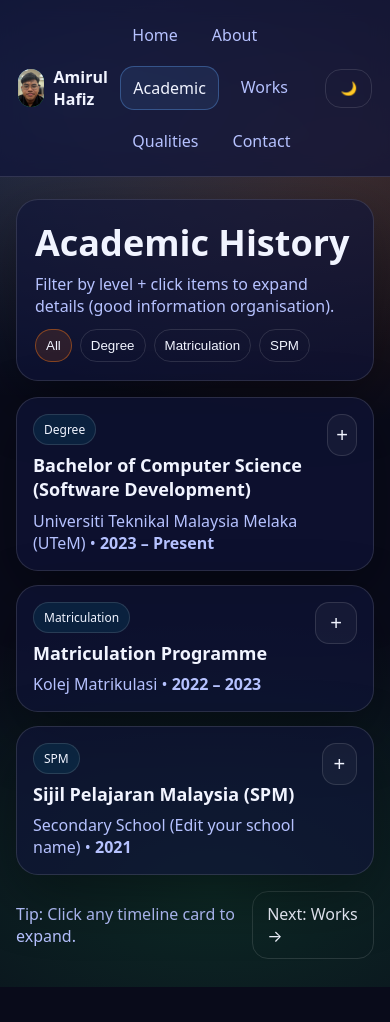
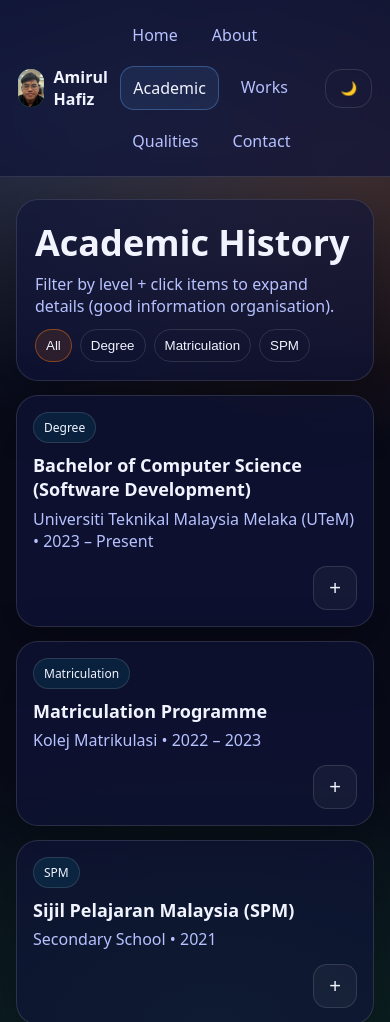
Before and after one commit to Mirulfiz04/E-portfolio-assignment-HCI, a plain HTML site: page academic.html in a window 390 px wide. Shown: the top 1022 px of the page. Before the commit the page ends 987 px from the top, so only its background shows below. Drawn offline with Linux system fonts and the light colour scheme.

Commit message:
Fixing js problem

```diff
--- a/css/academic.css
+++ b/css/academic.css
@@ -426,3 +426,97 @@ h1{margin:0 0 6px; font-size:36px}
   color:var(--muted);
   line-height:1.7;
 }
+
+/* ===== Academic Timeline (hover image) ===== */
+.timeline{
+  margin-top:14px;
+  display:grid;
+  gap:14px;
+}
+
+.tCard{
+  padding:0;
+  overflow:hidden;
+}
+
+.tWrap{
+  display:grid;
+  grid-template-columns: 220px 1fr 56px;
+  gap:14px;
+  padding:16px;
+  align-items:center;
+}
+
+@media (max-width: 900px){
+  .tWrap{ grid-template-columns: 1fr; }
+  .tToggle{ justify-self:end; }
+}
+
+.tMedia{
+  border-radius:18px;
+  border:1px solid var(--line);
+  background: rgba(255,255,255,.04);
+  padding:12px;
+  display:flex;
+  flex-direction:column;
+  gap:10px;
+
+  /* ✅ hover feel */
+  opacity:.85;
+  transform: translateY(0);
+  transition: .15s ease;
+}
+
+.tCard:hover .tMedia{
+  opacity:1;
+  transform: translateY(-2px);
+}
+
+.tImgBox{
+  width:100%;
+  height:120px;
+  border-radius:16px;
+  border:1px solid var(--line);
+  overflow:hidden;
+  background: rgba(255,255,255,.03);
+  display:grid;
+  place-items:center;
+}
+
+.tImgBox img{
+  width:100%;
+  height:100%;
+  object-fit:cover;
+  object-position:center;
+}
+
+.tYear{
+  font-weight:900;
+  text-align:center;
+}
+
+.tInfo{ min-width:0; }
+.tBadge{
+  display:inline-block;
+  padding:6px 10px;
+  border-radius:999px;
+  border:1px solid var(--line);
+  background: rgba(6,182,212,.10);
+  font-size:12px;
+}
+
+.tTitle{ margin:10px 0 6px; }
+.tMeta{ margin:0; color:var(--muted); }
+
+.tToggle{
+  width:44px;
+  height:44px;
+  border-radius:14px;
+  border:1px solid var(--line);
+  background: rgba(255,255,255,.04);
+  color: var(--text);
+  cursor:pointer;
+}
+
+.tMore{ margin-top:12px; }
+.tList{ margin:0; padding-left:18px; color:var(--muted); line-height:1.7; }
--- a/js/academic.js
+++ b/js/academic.js
@@ -1,22 +1,29 @@
-// js/academic.js
+// js/academic.js  ✅ (Academic Timeline + Filter + Expand + Theme + Toast)
+
 const root = document.documentElement;
 const themeBtn = document.getElementById("themeBtn");
 const toastEl = document.getElementById("toast");
+const timelineEl = document.getElementById("timeline");
+const filtersEl = document.getElementById("filters");
 
-function toast(msg){
-  if(!toastEl) return;
+function toast(msg) {
+  if (!toastEl) return;
   toastEl.textContent = msg;
   toastEl.classList.add("show");
   clearTimeout(window.__t);
-  window.__t = setTimeout(()=>toastEl.classList.remove("show"), 1600);
+  window.__t = setTimeout(() => toastEl.classList.remove("show"), 1600);
 }
 
-// Theme
+/* ---------------------------
+   THEME (same behavior as others)
+---------------------------- */
 const saved = localStorage.getItem("theme");
-if(saved) root.setAttribute("data-theme", saved);
-if(themeBtn){
-  themeBtn.textContent = (root.getAttribute("data-theme")==="light") ? "☀️" : "🌙";
-  themeBtn.addEventListener("click", ()=>{
+if (saved) root.setAttribute("data-theme", saved);
+if (themeBtn) {
+  themeBtn.textContent =
+    root.getAttribute("data-theme") === "light" ? "☀️" : "🌙";
+
+  themeBtn.addEventListener("click", () => {
     const cur = root.getAttribute("data-theme") || "dark";
     const next = cur === "dark" ? "light" : "dark";
     root.setAttribute("data-theme", next);
@@ -26,113 +33,140 @@ if(themeBtn){
   });
 }
 
-// ✅ Academic timeline data (edit these)
-const academicData = [
+/* ---------------------------
+   ACADEMIC DATA (edit images/links here)
+   ✅ IMPORTANT: Ensure these image paths exist in your repo
+---------------------------- */
+const academic = [
   {
+    id: "deg",
     level: "Degree",
     title: "Bachelor of Computer Science (Software Development)",
     place: "Universiti Teknikal Malaysia Melaka (UTeM)",
     year: "2023 – Present",
+    img: "assets/academic/utem.png", // ✅ put this file
     details: [
-      "Focus: Software Engineering, UI/UX, Web & Mobile development",
-      "Projects: e-Portfolio, SIMS, AI Classifier, etc."
+      "Program: Software Development",
+      "Focus: UI/UX, Web, Mobile, AI projects",
+      "Activities: e-Portfolio, projects, teamwork"
     ]
   },
   {
+    id: "matric",
     level: "Matriculation",
     title: "Matriculation Programme",
     place: "Kolej Matrikulasi",
     year: "2022 – 2023",
+    img: "assets/academic/matric.png", // ✅ put this file
     details: [
-      "Stream: (Edit your stream here)",
-      "Built strong foundation in computing & mathematics"
+      "Foundation studies before degree",
+      "Prepared for computing & problem-solving",
+      "Built discipline in learning"
     ]
   },
   {
+    id: "spm",
     level: "SPM",
     title: "Sijil Pelajaran Malaysia (SPM)",
-    place: "Secondary School (Edit your school name)",
+    place: "Secondary School",
     year: "2021",
+    img: "assets/academic/spm.png", // ✅ put this file
     details: [
-      "Activities: (Edit your activities)",
-      "Results: (Optional)"
+      "Core subjects + elective subjects",
+      "Built early interest in computing",
+      "Completed SPM successfully"
     ]
   }
 ];
 
-const timelineEl = document.getElementById("timeline");
-const filtersEl = document.getElementById("filters");
+let activeFilter = "all";
 
-function render(filter="all"){
-  if(!timelineEl) return;
+/* ---------------------------
+   RENDER
+---------------------------- */
+function render() {
+  if (!timelineEl) return;
   timelineEl.innerHTML = "";
 
-  const items = academicData.filter(item => filter === "all" ? true : item.level === filter);
+  const list =
+    activeFilter === "all"
+      ? academic
+      : academic.filter((x) => x.level === activeFilter);
 
-  items.forEach((item)=>{
+  list.forEach((item) => {
     const card = document.createElement("article");
-    card.className = "card tCard";
+    card.className = "tCard card";
+    card.dataset.level = item.level;
+
+    // ✅ This structure is what makes the hover image show nicely
     card.innerHTML = `
-      <div class="tTop">
-        <div class="tLeft">
-          <span class="tPill">${item.level}</span>
+      <div class="tWrap">
+        <div class="tMedia" aria-hidden="true">
+          <div class="tImgBox">
+            <img src="${item.img}" alt="${item.level} logo" loading="lazy"
+              onerror="this.closest('.tMedia').style.display='none';" />
+          </div>
+          <div class="tYear">${item.year}</div>
+        </div>
+
+        <div class="tInfo">
+          <div class="tBadge">${item.level}</div>
           <h3 class="tTitle">${item.title}</h3>
-          <p class="tMeta">${item.place} • <b>${item.year}</b></p>
+          <p class="tMeta">${item.place} • <span class="tMetaYear">${item.year}</span></p>
+
+          <div class="tMore" hidden>
+            <ul class="tList">
+              ${(item.details || []).map((d) => `<li>${d}</li>`).join("")}
+            </ul>
+          </div>
         </div>
-        <button class="tToggle" type="button" aria-expanded="false">+</button>
-      </div>
 
-      <div class="tMore" hidden>
-        <ul class="tList">
-          ${(item.details || []).map(d=>`<li>${d}</li>`).join("")}
-        </ul>
+        <button class="tToggle" type="button" aria-expanded="false" title="Expand">
+          +
+        </button>
       </div>
     `;
 
-    const btn = card.querySelector(".tToggle");
+    const toggle = card.querySelector(".tToggle");
     const more = card.querySelector(".tMore");
 
-    btn.addEventListener("click", (e)=>{
+    toggle.addEventListener("click", (e) => {
       e.stopPropagation();
-      const isOpen = !more.hasAttribute("hidden");
-      if(isOpen){
-        more.setAttribute("hidden", "");
-        btn.textContent = "+";
-        btn.setAttribute("aria-expanded","false");
-      }else{
-        more.removeAttribute("hidden");
-        btn.textContent = "–";
-        btn.setAttribute("aria-expanded","true");
-      }
+      const open = toggle.getAttribute("aria-expanded") === "true";
+      toggle.setAttribute("aria-expanded", String(!open));
+      toggle.textContent = open ? "+" : "–";
+      if (more) more.hidden = open;
     });
 
-    // Click card also toggles
-    card.addEventListener("click", ()=>{
-      btn.click();
-    });
+    // click anywhere to expand too
+    card.addEventListener("click", () => toggle.click());
 
     timelineEl.appendChild(card);
   });
 
-  if(items.length === 0){
+  if (list.length === 0) {
     const empty = document.createElement("div");
-    empty.className = "card tCard";
-    empty.innerHTML = `<h3 class="tTitle">No results</h3><p class="muted">Try another filter.</p>`;
+    empty.className = "card";
+    empty.style.padding = "18px";
+    empty.innerHTML = `<b>No items</b><div class="muted">Try another filter.</div>`;
     timelineEl.appendChild(empty);
   }
 }
+render();
 
-render("all");
+/* ---------------------------
+   FILTERS
+---------------------------- */
+if (filtersEl) {
+  filtersEl.addEventListener("click", (e) => {
+    const btn = e.target.closest(".chip");
+    if (!btn) return;
 
-// Filters
-if(filtersEl){
-  filtersEl.addEventListener("click", (e)=>{
-    const btn = e.target.closest(".chip");
-    if(!btn) return;
-    document.querySelectorAll(".chip").forEach(b=>b.classList.remove("active"));
+    document.querySelectorAll(".chip").forEach((b) => b.classList.remove("active"));
     btn.classList.add("active");
-    const filter = btn.dataset.filter;
-    render(filter);
-    toast(`Filter: ${filter}`);
+
+    activeFilter = btn.dataset.filter === "all" ? "all" : btn.dataset.filter;
+    render();
+    toast(`Filter: ${btn.textContent}`);
   });
 }
```
